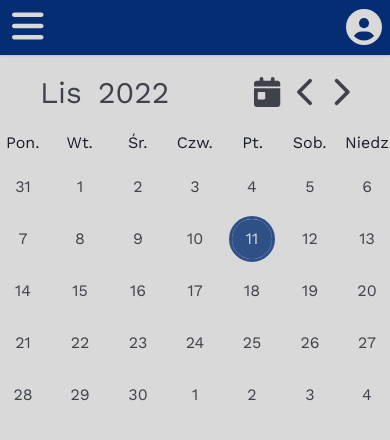
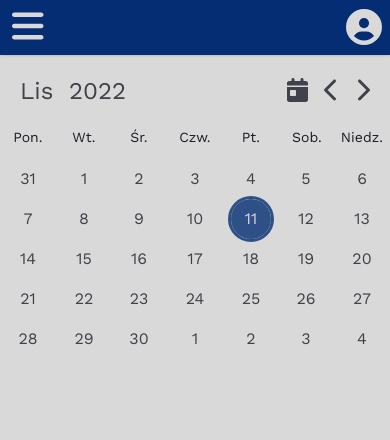
Before and after one commit to UniversityOfGdanskProjects/plan_front, a React (Vite) app: page / in a window 390 px wide. Shown: the top 440 px of the page. Built offline with nearby package versions, Linux system fonts and the light colour scheme.

Commit message:
qi\uick fixes

```diff
--- a/src/components/Calendar.jsx
+++ b/src/components/Calendar.jsx
@@ -81,8 +81,8 @@ const Calendar = () => {
   };
 
   return (
-    <div aria-label="Calendar" className="md:w-[60%]">
-      <div className="flex relative z-20 justify-between capitalize text-3xl mx-10 my-5">
+    <div aria-label="Calendar" className="w-screen md:w-[60%] overflow-hidden">
+      <div className="flex relative z-20 justify-between capitalize text-2xl md:text-3xl mx-5 md:mx-10 my-5">
         <h2 className="gap-4 flex">
           <div ref={monthModal} className="relative">
             <button
@@ -170,20 +170,20 @@ const Calendar = () => {
           </button>
         </div>
       </div>
-      <div className="grid grid-cols-7 text-center gap-3 mb-3 relative z-10">
+      <div className="grid grid-cols-7 text-center md:gap-3 mb-3 relative z-10">
         {weekDays.map((day) => (
-          <h3 key={day} className="capitalize">
+          <h3 key={day} className="capitalize text-sm md:text-lg m-0 p-0">
             {format(day, "E", { locale: lang })}
           </h3>
         ))}
       </div>
-      <div className="grid grid-cols-7 text-center gap-3 relative z-10">
+      <div className="grid grid-cols-7 text-center md:gap-3 relative z-10">
         {days.map((day) => (
           <div key={day.toString()} className="relative z-0">
             <button
               onClick={() => setSelectedDay(day)}
               type="button"
-              className={`group w-10 h-10 rounded-full items-center flex justify-center mx-auto opacity-80 hover:opacity-100 transition-all ${
+              className={`group w-10 h-10 rounded-full md:text-lg items-center flex justify-center mx-auto opacity-80 hover:opacity-100 transition-all ${
                 isToday(day)
                   ? "dark:bg-primaryLight bg-secondaryLight text-primaryLight  dark:text-secondaryDark outline-primaryLight"
                   : ""
--- a/src/components/Navbar.jsx
+++ b/src/components/Navbar.jsx
@@ -36,13 +36,22 @@ const Navbar = ({ toggleLang }) => {
     );
   };
 
+  window.addEventListener('resize', () => {
+    let vh = window.innerHeight * .01;
+    menu.current.style.setProperty('--vh', `${vh}xp`)
+  }
+  )
+
   return (
     <>
       {/* Mobile Menu */}
       {isExpanded && (
         <div
           ref={menu}
-          className="open-menu z-30 md:hidden fixed w-screen h-screen flex  top-0 left-0 p-0 m-0 transition-all duration-300 ease-in-out"
+          style={{
+            height:`${window.innerHeight}px`,
+          }}
+          className=" open-menu z-30 md:hidden fixed w-screen flex  top-0 left-0 p-0 m-0 transition-all duration-300 ease-in-out"
         >
           <div
             role={"menu"}
```
